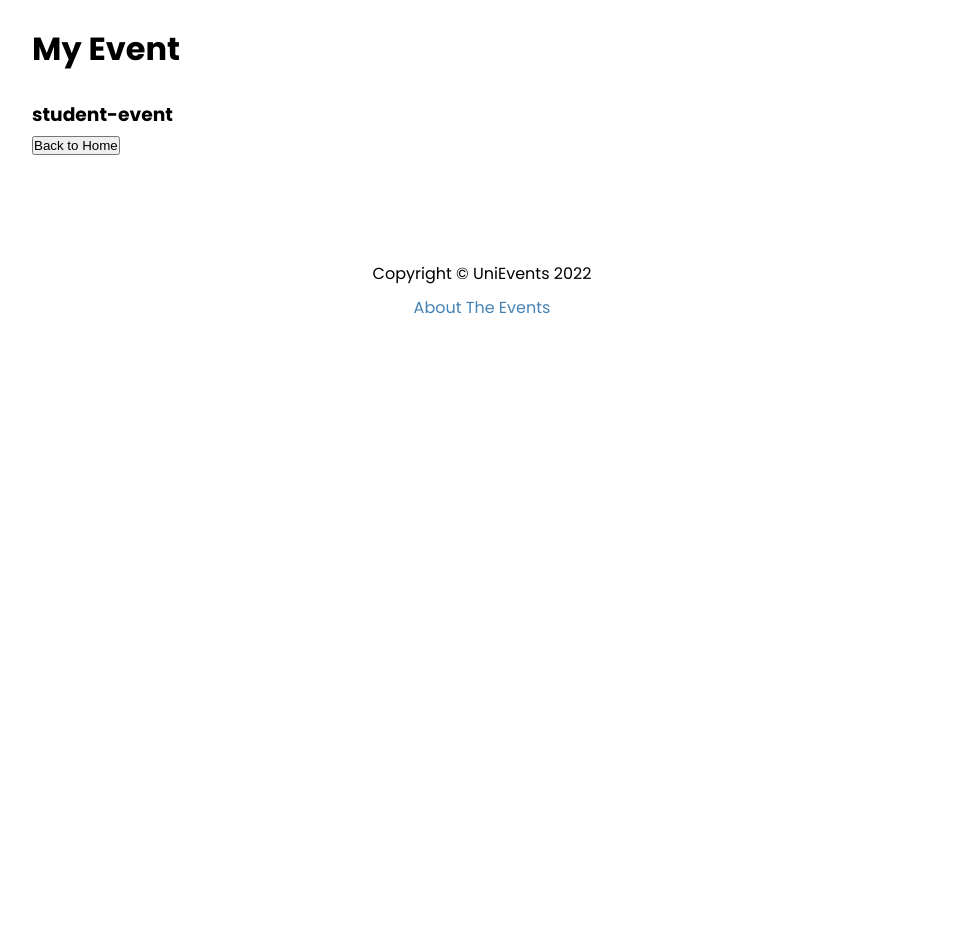
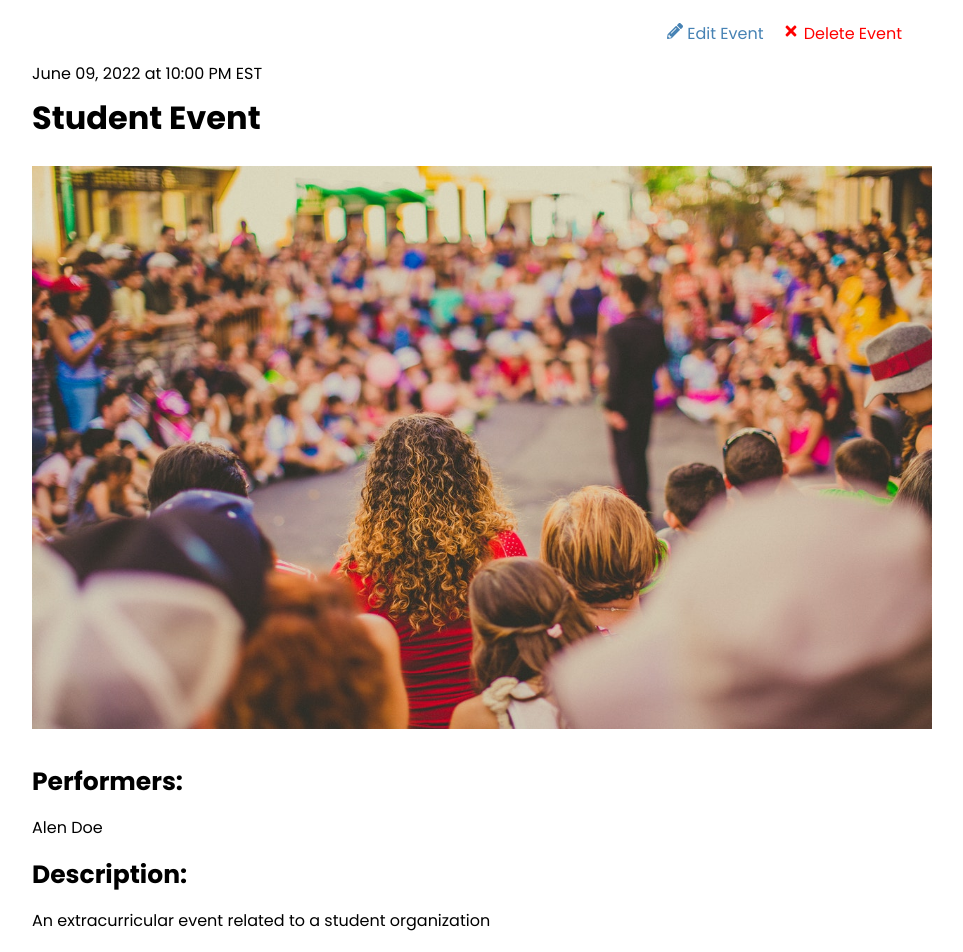
Before and after one commit to siavashsajady/university-events-frontend, a Next.js app: page /events/student-event in a window 1280 px wide. Shown: the part 100-1052 px from the top of the page, without its empty margins (158-1121 px from the left). Before the commit the page ends 800 px from the top, so only its background shows below. Built offline with nearby package versions, Linux system fonts and the light colour scheme; no server answers.

Commit message:
Add single event page

```diff
--- a/pages/api/events/[slug].js
+++ b/pages/api/events/[slug].js
@@ -1,7 +1,7 @@
 const { events } = require('./data.json');
 
 export default function handler(req, res) {
-  const evt = events.filter((ev) => ev.slug === rq.query.slug);
+  const evt = events.filter((ev) => ev.slug === req.query.slug);
   if (req.method === 'GET') {
     res.status(200).json(evt);
   } else {
--- a/pages/events/[slug].js
+++ b/pages/events/[slug].js
@@ -1,22 +1,60 @@
+import { FaPencilAlt, FaTimes } from 'react-icons/fa';
+import Link from 'next/link';
+import Image from 'next/image';
 import Layout from '@/components/Layout';
-import { useRouter } from 'next/router';
-import Image from 'next/image';
+import { API_URL } from '@/config/index';
+import styles from '@/styles/Event.module.css';
+// import { useRouter } from 'next/router';
 
-export default function EventPage() {
-  const Router = useRouter();
-  console.log(Router.query.slug);
+export default function EventPage({ evt }) {
+  // const Router = useRouter();
+  const deleteEvent = (e) => {
+    console.log('delete');
+  };
   return (
     <Layout>
-      <h1>My Event </h1>
-      <h3>{Router.query.slug}</h3>
+      <div className={styles.event}>
+        <div className={styles.controls}>
+          <Link href={`/events/edit/${evt.id}`}>
+            <a>
+              <FaPencilAlt /> Edit Event
+            </a>
+          </Link>
+          <a href='#' className={styles.delete} onClick={deleteEvent}>
+            <FaTimes /> Delete Event
+          </a>
+        </div>
+        <span>
+          {evt.date} at {evt.time}
+        </span>
+        <h1>{evt.name}</h1>
+        {evt.image && (
+          <div className={styles.image}>
+            <Image src={evt.image} width={960} height={600} />
+          </div>
+        )}
+        <h3>Performers:</h3>
+        <p>{evt.performers}</p>
+        <h3>Description:</h3>
+        <p>{evt.description}</p>
+        <h3>Venue: {evt.venue}</h3>
+        <p>{evt.address}</p>
 
-      <button
-        onClick={() => {
-          Router.push('/');
-        }}
-      >
-        Back to Home
-      </button>
+        <Link href='/events'>
+          <a className={styles.back}>{'<'} Go Back</a>
+        </Link>
+      </div>
     </Layout>
   );
 }
+
+export async function getServerSideProps({ query: { slug } }) {
+  const res = await fetch(`${API_URL}/api/events/${slug}`);
+  const events = await res.json();
+
+  return {
+    props: {
+      evt: events[0],
+    },
+  };
+}
--- /dev/null
+++ b/styles/Event.module.css
@@ -0,0 +1,32 @@
+.event {
+  position: relative;
+  padding-top: 40px;
+}
+
+.event h3 {
+  font-size: 25px;
+}
+
+.event p {
+  margin: 10px 0;
+}
+
+.image {
+  margin-bottom: 20px;
+}
+
+.controls {
+  position: absolute;
+  right: 30px;
+  top: 0;
+}
+
+.delete {
+  margin-left: 20px;
+  color: red;
+}
+
+.back {
+  display: block;
+  margin-top: 40px;
+}
```
